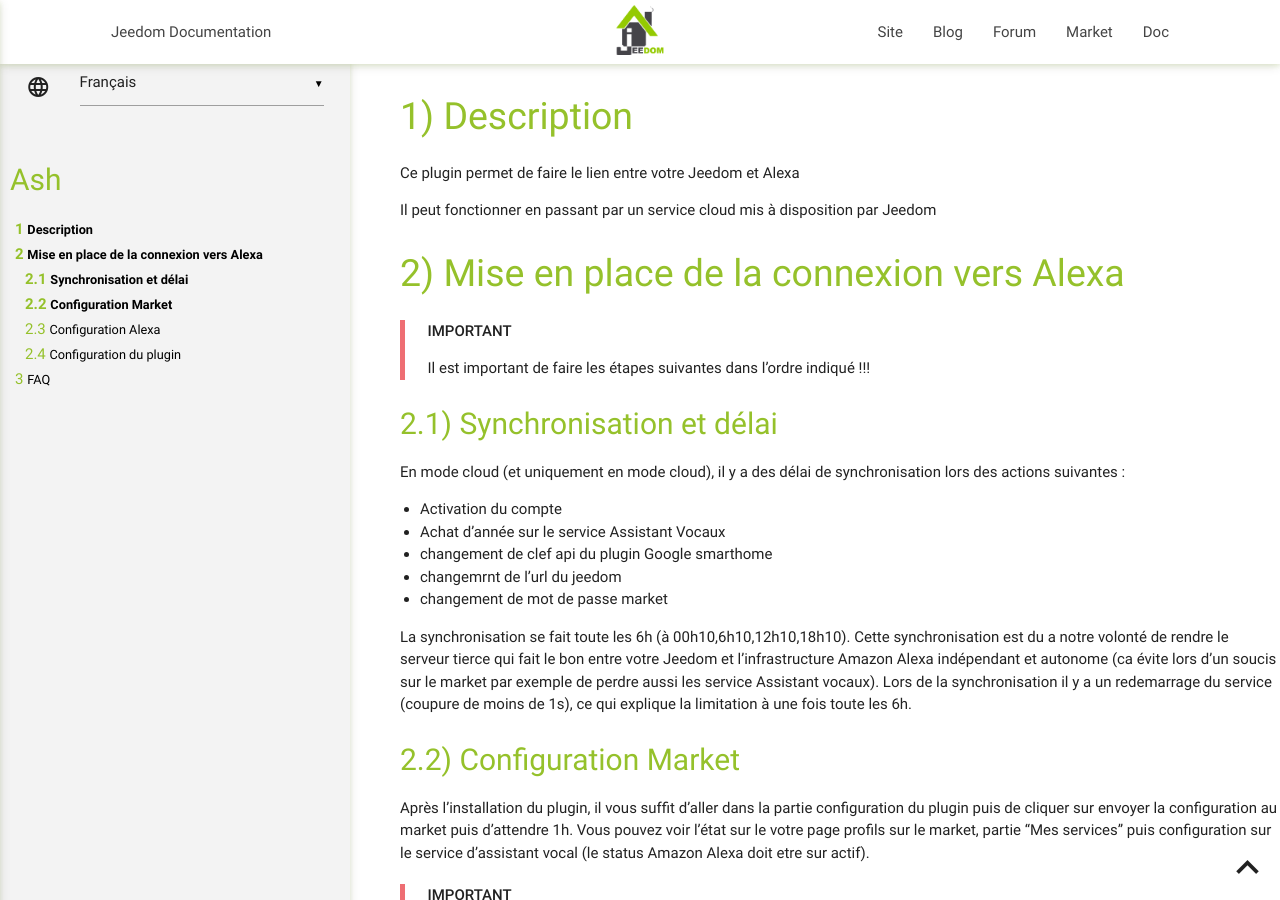
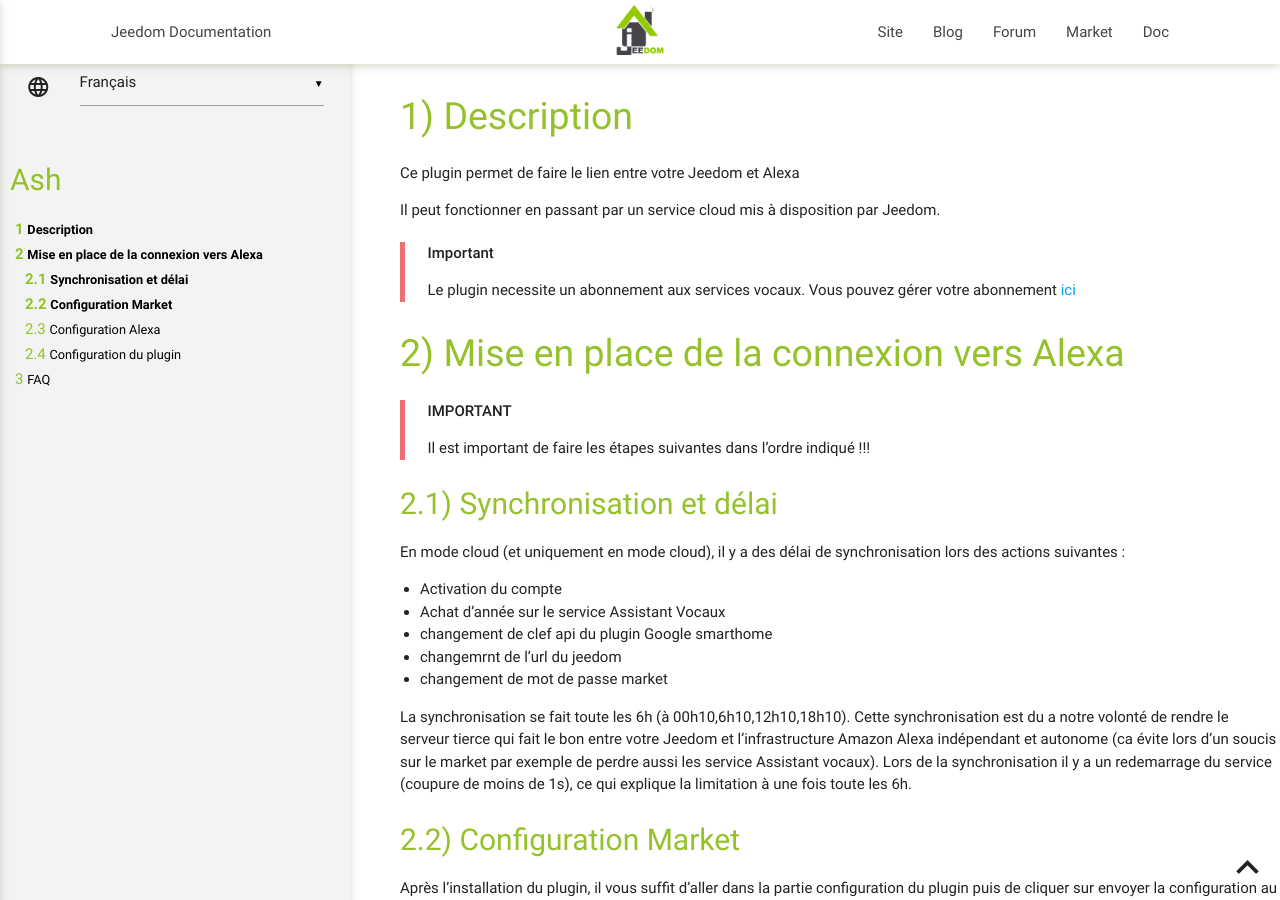
Before and after one commit to jeedom/plugin-ash, a Jekyll site: the page built from docs/fr_FR/index.md, in a window 1280 px wide and 900 px high. Built offline with Jekyll 4.4.1, drawn with Linux system fonts in a browser that asks for light colours; our own code applies the rules of GitHub Pages for plain Markdown files.

Commit message:
Update index.md

```diff
--- a/docs/fr_FR/index.md
+++ b/docs/fr_FR/index.md
@@ -2,7 +2,11 @@
 
 Ce plugin permet de faire le lien entre votre Jeedom et Alexa
 
-Il peut fonctionner en passant par un service cloud mis à disposition par Jeedom
+Il peut fonctionner en passant par un service cloud mis à disposition par Jeedom.
+
+> **Important**
+>
+> Le plugin necessite un abonnement aux services vocaux. Vous pouvez gérer votre abonnement [ici](https://www.jeedom.com/market/index.php?v=d&p=profils#services)
 
 # Mise en place de la connexion vers Alexa
 
```
